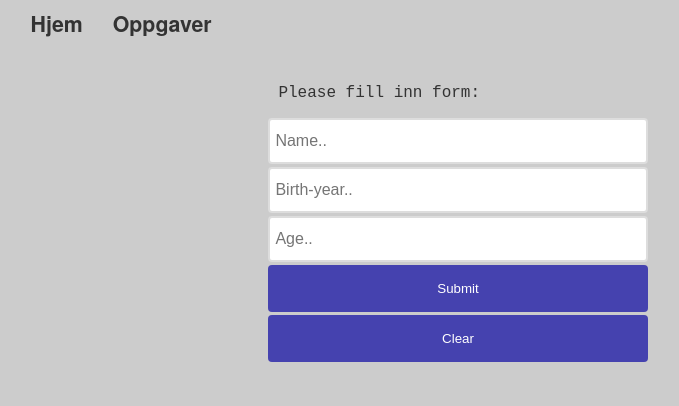
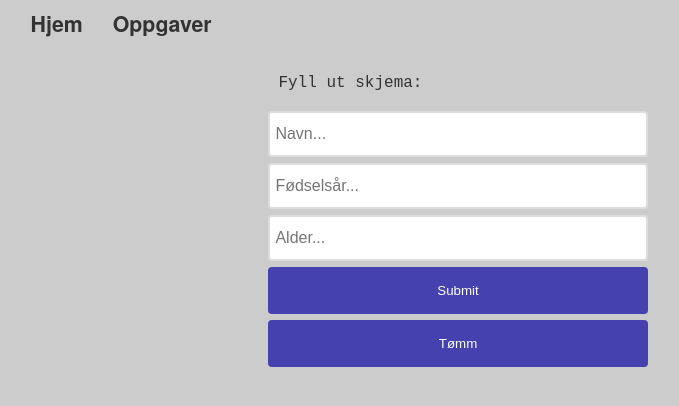
Before and after one commit to RakNoel/INF115.SemOppg3, a PHP site: page /Oppgave2.php in a window 1280 px wide. Shown: the top 406 px of the page, without its empty margins (182-861 px from the left). Run offline with PHP 8.4, Linux system fonts and the light colour scheme.

Commit message:
Task 3 solved

```diff
--- a/Oppgave2.php
+++ b/Oppgave2.php
@@ -1,3 +1,15 @@
+<?php
+if (isset($_GET["lang"])) {
+    try {
+        include 'resources/lang/' . $_GET["lang"] . '.php';
+    }catch (Exception $e){
+        include 'resources/lang/no.php';
+    }
+} else {
+    include 'resources/lang/no.php';
+}
+?>
+
 <!DOCTYPE>
 <HTML>
 <HEAD>
@@ -17,31 +29,38 @@ printMenu();
 <div id="main2">
 
     <p id="prim">
+
         <?Php
-        if (isset($_POST["name"]) && isset($_POST["age"]) && isset($_POST["year"])) {
-            if (date("Y") - $_POST["year"] == $_POST["age"] || date("Y") - $_POST["year"] == $_POST["age"] + 1
-                && $_POST["year"] < date("Y") && $_POST["year"] > 1800
-                && $_POST["age"] >= 0 && $_POST["age"] <= 100
+        if (isset($_GET["name"]) && isset($_GET["age"]) && isset($_GET["year"])) {
+            if (date("Y") - $_GET["year"] == $_GET["age"] || date("Y") - $_GET["year"] == $_GET["age"] + 1
+                && $_GET["year"] < date("Y") && $_GET["year"] > 1800
+                && $_GET["age"] >= 0 && $_GET["age"] <= 100
             ) {
-                echo "Hello " . $_POST["name"];
+                echo $hello . " " . $_GET["name"];
                 die();
             } else {
-                echo "Date incorrect";
+                echo $wrong_date;
             }
         } else {
-            echo "Please fill inn form:";
+            echo $fill_form;
         }
         ?>
     </p>
 
     <p id="response"></p>
 
-    <form action="/Oppgave2.php" method="post" onsubmit="return checkCredentials()">
-        <input type="text" placeholder="Name.." id="name" name="name">
-        <input type="number" placeholder="Birth-year.." id="year" name="year">
-        <input type="number" placeholder="Age.." id="age" name="age">
-        <input type="submit" value="Submit" style="width: 100%;" id="sub" onsubmit="checkCredentials()">
-        <input type="button" value="Clear" style="width: 100%;" id="res" onclick="clearThisDoc()">
+    <form action="Oppgave2.php" method="get" onsubmit="return checkCredentials()">
+        <input type="hidden" name="lang" value="<?php if (isset($_GET['lang'])) echo htmlspecialchars($_GET['lang']); ?>">
+
+        <input type="text" placeholder="<?php echo $name ?>" id="name" name="name">
+        <input type="number" placeholder="<?php echo $year ?>" id="year" name="year">
+        <input type="number" placeholder="<?php echo $age ?>" id="age" name="age">
+
+        <input type="submit" style="width: 100%;" id="sub">
+
+
+        <input type="button" value="<?php echo $clear ?>" style="width: 100%;" id="res" onclick="clearThisDoc()">
+
     </form>
 
 
--- a/resources/css/default.css
+++ b/resources/css/default.css
@@ -3,13 +3,11 @@ body {
 }
 
 #main1 {
-    margin: auto;
-    margin-top: 50px;
+    margin: 0 auto 50px;
     width: 70%;
 }
 #main2 {
-    margin: auto;
-    margin-top: 50px;
+    margin: 0 auto 50px;
     width: 30%;
     display: flex;
     align-items: center;
@@ -29,7 +27,7 @@ body {
     width: 70%;
 }
 
-input[type=text], input[type=number] {
+input[type=text], input[type=number], input[type=password] {
     width: 100%;
     box-sizing: border-box;
     border: 2px solid #ddd;
@@ -39,11 +37,10 @@ input[type=text], input[type=number] {
     padding: 12px 20px 12px 5px;
     -webkit-transition: width 0.4s ease-in-out;
     transition: width 0.4s ease-in-out;
-    margin: auto;
-    margin-bottom: 3px;
+    margin: 3px auto;
 }
 
-input[type=text]:focus, input[type=number]:focus {
+input[type=text]:focus, input[type=number]:focus, input[type=password]:focus {
     width: 80%;
 }
 
@@ -55,8 +52,7 @@ input[type=button], input[type=submit], input[type=reset] {
     color: white;
     padding: 16px 32px;
     text-decoration: none;
-    margin: auto;
-    margin-bottom: 3px;
+    margin: 3px auto;
     cursor: pointer;
     flex: auto;
 }
--- a/resources/css/menu.css
+++ b/resources/css/menu.css
@@ -1,9 +1,8 @@
 #primary_nav_wrap
 {
     width: 70%;
-    margin: auto;
+    margin: 0 auto 40px;
     height: 10px;
-    margin-bottom: 40px;
 }
 
 #primary_nav_wrap ul
@@ -53,8 +52,7 @@
     left:0;
     background:#fff;
     padding:0;
-    border: solid;
-    border-color: #000;
+    border: solid black;
 }
 
 #primary_nav_wrap ul ul li
--- a/resources/css/table.css
+++ b/resources/css/table.css
@@ -15,10 +15,8 @@
     padding: 3px 10px;
 }
 .datagrid table thead th {
-    background:-webkit-gradient( linear, left top, left bottom, color-stop(0.05, #652299), color-stop(1, #4D1A75) );
-    background:-moz-linear-gradient( center top, #652299 5%, #4D1A75 100% );
+    background:-webkit-gradient( linear, left top, left bottom, color-stop(0.05, #652299), color-stop(1, #4D1A75) ) #652299;
     filter:progid:DXImageTransform.Microsoft.gradient(startColorstr='#652299', endColorstr='#4D1A75');
-    background-color:#652299;
     color:#FFFFFF;
     font-size: 15px;
     font-weight: bold;
--- /dev/null
+++ b/resources/lang/no.php
@@ -0,0 +1,15 @@
+<?php
+/**
+ * Created by PhpStorm.
+ * User: oskar
+ * Date: 01.05.2017
+ * Time: 10.47
+ */
+
+$hello = "Hei";
+$wrong_date = "Feil dato";
+$fill_form = "Fyll ut skjema:";
+$name = "Navn...";
+$age = "Alder...";
+$year = "Fødselsår...";
+$clear = "Tømm";
```
Also changed, not shown: Oppgave3.php (added, +51 -0 lines), resources/lang/de.php (added, +15 -0 lines), resources/lang/en.php (added, +15 -0 lines), resources/scripts/oppg3.js (added, +9 -0 lines).
